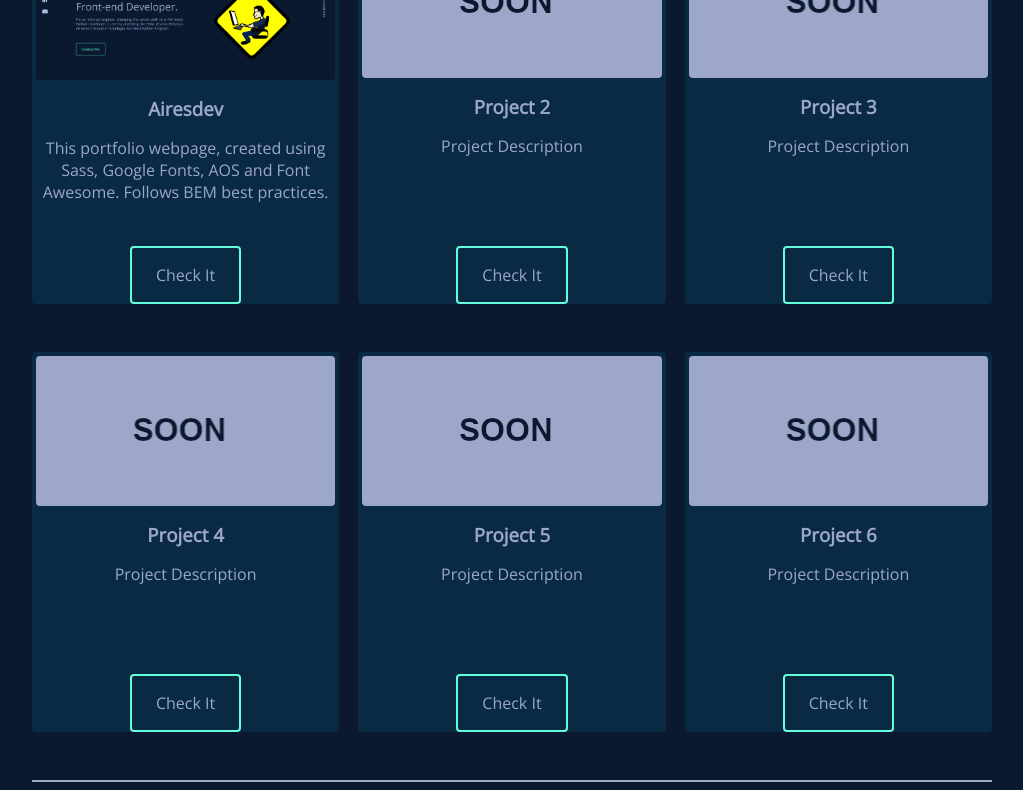
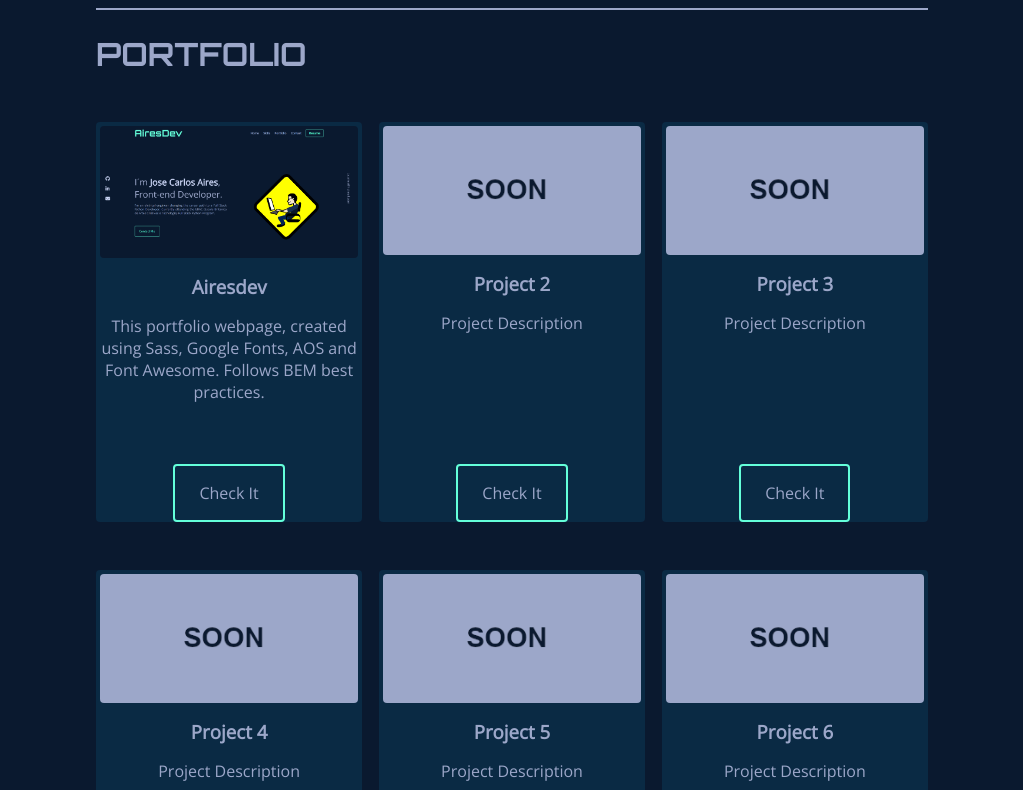
Before and after one commit to JC-Aires/jc-aires-portfolio-webpage, a website: page index.html in a window 1280 px wide. Shown: the part 1865-2655 px from the top of the page, without its empty margins (128-1151 px from the left). Drawn offline with nearby package versions, Linux system fonts and the light colour scheme.

Commit message:
VW Adjustment

```diff
--- a/src/main.scss
+++ b/src/main.scss
@@ -52,7 +52,7 @@ h2 {
 }
 
 .container {
-    max-width: 75vw;
+    max-width: 65vw;
     width: 100%;
     margin: 0px auto;
 
@@ -380,7 +380,7 @@ h2 {
             flex-direction: column;
             align-items: center;
             position: relative;
-            height: 380px;
+            height: 400px;
 
             @media (max-width: 768px) {
                 height: 420px;
```
Also changed, not shown: build/main.css.
